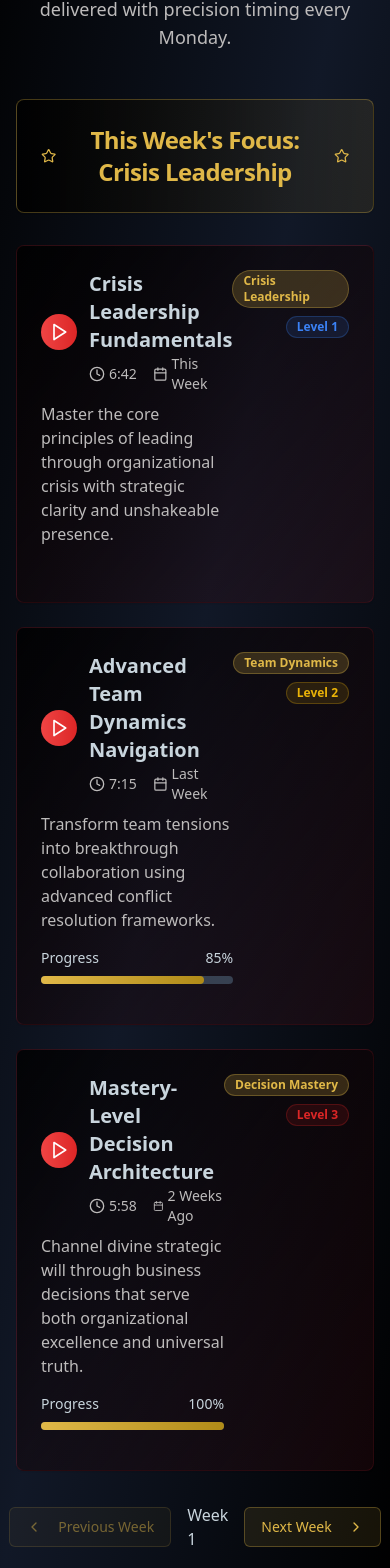
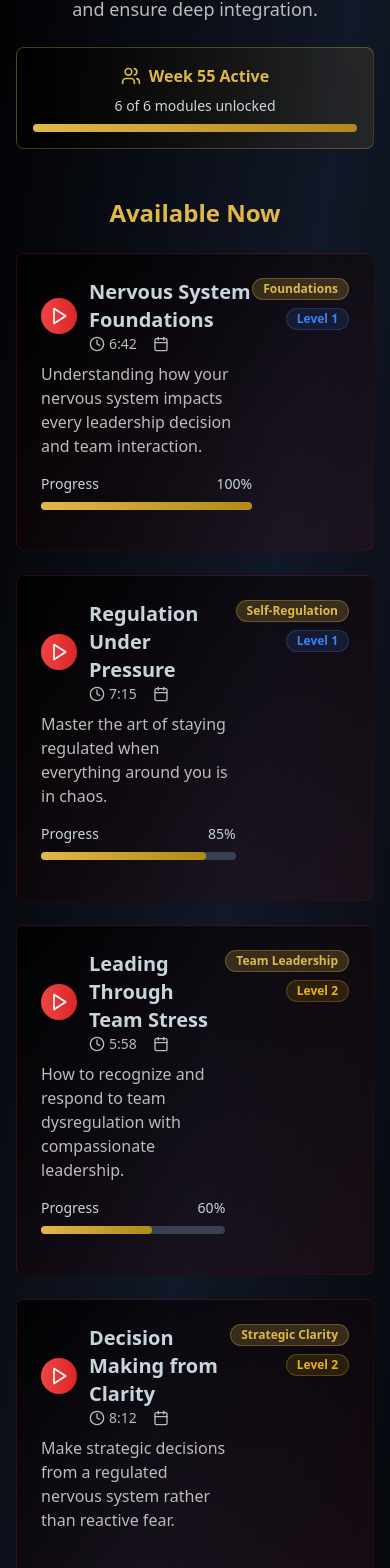
Before and after one commit to FutureGenLeaders/Leadership-Laboratory-, a React (Vite) app: page /monday-mastery in a window 390 px wide. Shown: the part 257-1825 px from the top of the page. Built offline with nearby package versions, Linux system fonts and the light colour scheme.

Commit message:
Add drip content feature
Implement weekly content release for video modules to prevent overwhelming users.

```diff
--- /dev/null
+++ b/src/components/ContentLock.tsx
@@ -0,0 +1,66 @@
+
+import React from 'react';
+import { Card, CardContent, CardHeader, CardTitle } from "@/components/ui/card";
+import { Badge } from "@/components/ui/badge";
+import { Lock, Calendar, Clock } from "lucide-react";
+
+interface ContentLockProps {
+  title: string;
+  weekNumber: number;
+  releaseDate: Date;
+  timeUntilRelease: string;
+  description?: string;
+}
+
+const ContentLock = ({ title, weekNumber, releaseDate, timeUntilRelease, description }: ContentLockProps) => {
+  return (
+    <Card className="opacity-60 border-2 border-dashed" style={{
+      background: 'linear-gradient(to bottom right, rgba(0, 0, 0, 0.6), rgba(107, 114, 128, 0.1))',
+      borderColor: 'rgba(107, 114, 128, 0.3)'
+    }}>
+      <CardHeader className="text-center">
+        <div className="flex items-center justify-center mb-4">
+          <div className="p-3 rounded-full bg-gray-600">
+            <Lock className="w-6 h-6 text-gray-300" />
+          </div>
+        </div>
+        <CardTitle className="text-lg" style={{ color: '#9CA3AF' }}>
+          {title}
+        </CardTitle>
+        <Badge variant="outline" style={{
+          backgroundColor: 'rgba(107, 114, 128, 0.2)',
+          color: '#9CA3AF',
+          borderColor: 'rgba(107, 114, 128, 0.3)'
+        }}>
+          Week {weekNumber}
+        </Badge>
+      </CardHeader>
+
+      <CardContent className="text-center space-y-4">
+        {description && (
+          <p className="text-sm" style={{ color: '#9CA3AF' }}>
+            {description}
+          </p>
+        )}
+
+        <div className="space-y-2">
+          <div className="flex items-center justify-center text-sm" style={{ color: '#9CA3AF' }}>
+            <Calendar className="w-4 h-4 mr-2" />
+            Releases {releaseDate.toLocaleDateString()}
+          </div>
+
+          <div className="flex items-center justify-center text-sm font-medium" style={{ color: '#E5E7EB' }}>
+            <Clock className="w-4 h-4 mr-2" />
+            {timeUntilRelease}
+          </div>
+        </div>
+
+        <div className="text-xs" style={{ color: '#6B7280' }}>
+          Content releases weekly to prevent overwhelm and ensure sustainable growth
+        </div>
+      </CardContent>
+    </Card>
+  );
+};
+
+export default ContentLock;
--- a/src/components/MasterclassLibrary.tsx
+++ b/src/components/MasterclassLibrary.tsx
@@ -1,9 +1,10 @@
-
 import React, { useState } from 'react';
 import { Card, CardContent, CardHeader, CardTitle } from "@/components/ui/card";
 import { Button } from "@/components/ui/button";
 import { Badge } from "@/components/ui/badge";
 import VideoPlayer from './VideoPlayer';
+import ContentLock from './ContentLock';
+import { useDripContent } from '../hooks/useDripContent';
 import {
   GraduationCap,
   Clock,
@@ -12,23 +13,26 @@ import {
   Shield,
   Zap,
   Users,
-  Target
+  Target,
+  Trophy
 } from "lucide-react";
 
 const MasterclassLibrary = () => {
   const [selectedMasterclass, setSelectedMasterclass] = useState<string | null>(null);
+  const { currentWeek, isContentAvailable, getNextReleaseDate, formatTimeUntilRelease } = useDripContent();
 
   const masterclasses = [
     {
       id: '1',
       title: 'Pressure Into Performance',
       duration: '18:42',
-      description: 'Master the core transformation methodology that converts organizational pressure into breakthrough performance. Learn the neural rewiring techniques used by Fortune 500 executives.',
+      description: 'Master the core transformation methodology that converts organizational pressure into breakthrough performance through nervous system regulation.',
       level: 1,
-      progress: 0,
+      progress: 100,
       icon: Target,
       color: 'from-blue-500 to-blue-600',
       difficulty: 'Foundation',
+      weekNumber: 2,
       keyTakeaways: [
         'The Pressure-Performance Paradox Framework',
         'Neural rewiring techniques for stress transformation',
@@ -38,53 +42,56 @@ const MasterclassLibrary = () => {
     },
     {
       id: '2',
-      title: 'The Antifragile Executive',
+      title: 'Leading with Nervous System Awareness',
       duration: '22:15',
-      description: 'Build resilience frameworks that make you stronger through chaos. Advanced methodologies for turning organizational volatility into strategic advantage.',
+      description: 'Build leadership resilience by understanding and working with your nervous system instead of against it.',
       level: 2,
       progress: 60,
       icon: Shield,
       color: 'from-green-500 to-green-600',
       difficulty: 'Advanced',
+      weekNumber: 4,
       keyTakeaways: [
-        'Antifragility principles for executive leadership',
-        'Chaos navigation and strategic opportunism',
-        'Building organizational immune systems',
-        'Volatility as competitive advantage'
+        'Co-regulation principles for team leadership',
+        'Recognizing dysregulation in yourself and others',
+        'Building organizational nervous system health',
+        'Sustainable leadership through regulation'
       ]
     },
     {
       id: '3',
-      title: 'Crisis Leadership Mastery',
+      title: 'Crisis Leadership with Compassion',
       duration: '25:33',
-      description: 'Lead through organizational chaos with unshakeable presence. The complete methodology for crisis transformation and team stabilization.',
+      description: 'Lead through organizational chaos with grounded presence while maintaining deep care for your people.',
       level: 2,
-      progress: 100,
+      progress: 30,
       icon: Zap,
       color: 'from-red-500 to-red-600',
       difficulty: 'Advanced',
+      weekNumber: 6,
       keyTakeaways: [
-        'Crisis leadership decision frameworks',
-        'Team stabilization under extreme pressure',
-        'Communication protocols for uncertainty',
-        'Strategic pivoting during organizational chaos'
+        'Crisis leadership with nervous system stability',
+        'Team stabilization through co-regulation',
+        'Communication from a regulated state',
+        'Strategic pivoting with compassionate clarity'
       ]
     },
     {
       id: '4',
-      title: 'Team Conflict Alchemy',
+      title: 'Conflict as Sacred Work',
       duration: '19:58',
-      description: 'Transform team tensions into breakthrough collaboration. The advanced art of converting organizational friction into innovation fuel.',
+      description: 'Transform team tensions into breakthrough collaboration by understanding conflict as nervous system communication.',
       level: 3,
-      progress: 25,
+      progress: 0,
       icon: Users,
       color: 'from-purple-500 to-purple-600',
       difficulty: 'Mastery',
+      weekNumber: 8,
       keyTakeaways: [
-        'Conflict as innovation catalyst',
+        'Conflict as nervous system information',
         'Sacred tension transformation techniques',
-        'Team consciousness elevation protocols',
-        'Breakthrough collaboration architectures'
+        'Team consciousness through regulation',
+        'Breakthrough collaboration from safety'
       ]
     }
   ];
@@ -143,6 +150,9 @@ const MasterclassLibrary = () => {
     );
   }
 
+  const availableMasterclasses = masterclasses.filter(m => isContentAvailable(m.weekNumber));
+  const lockedMasterclasses = masterclasses.filter(m => !isContentAvailable(m.weekNumber));
+
   return (
     <div className="min-h-screen bg-gradient-to-br from-black via-gray-900 to-black">
       {/* Sacred Geometry Background */}
@@ -165,14 +175,37 @@ const MasterclassLibrary = () => {
           <h2 className="text-2xl font-semibold mb-4" style={{ color: '#C9D5DD' }}>
             Deep-Dive Leadership Transformation
           </h2>
-          <p className="text-lg max-w-2xl mx-auto" style={{ color: '#BDBBBB' }}>
-            Comprehensive masterclasses designed to fundamentally transform your leadership approach through advanced frameworks and breakthrough methodologies.
+          <p className="text-lg max-w-2xl mx-auto mb-6" style={{ color: '#BDBBBB' }}>
+            Comprehensive masterclasses designed to fundamentally transform your leadership through nervous system awareness and regulation.
           </p>
+
+          {/* Progress Indicator */}
+          <Card className="max-w-md mx-auto border" style={{
+            background: 'linear-gradient(to right, rgba(0, 0, 0, 0.8), rgba(224, 184, 72, 0.1))',
+            borderColor: 'rgba(224, 184, 72, 0.3)'
+          }}>
+            <CardContent className="p-4 text-center">
+              <div className="flex items-center justify-center mb-2">
+                <Trophy className="w-5 h-5 mr-2" style={{ color: '#E0B848' }} />
+                <span className="font-semibold" style={{ color: '#E0B848' }}>
+                  {availableMasterclasses.length} of {masterclasses.length} Masterclasses
+                </span>
+              </div>
+              <p className="text-sm" style={{ color: '#C9D5DD' }}>
+                New masterclasses unlock as you progress
+              </p>
+            </CardContent>
+          </Card>
         </div>
 
-        {/* Masterclass Grid */}
+        {/* Available Masterclasses */}
+        {availableMasterclasses.length > 0 && (
+          <div className="mb-12">
+            <h3 className="text-2xl font-bold mb-6 text-center" style={{ color: '#E0B848' }}>
+              Available Now
+            </h3>
             <div className="grid md:grid-cols-2 gap-6">
-          {masterclasses.map((masterclass) => {
+              {availableMasterclasses.map((masterclass) => {
                 const IconComponent = masterclass.icon;
                 return (
                   <Card
@@ -260,6 +293,29 @@ const MasterclassLibrary = () => {
               })}
             </div>
           </div>
+        )}
+
+        {/* Locked Masterclasses */}
+        {lockedMasterclasses.length > 0 && (
+          <div className="mb-8">
+            <h3 className="text-2xl font-bold mb-6 text-center" style={{ color: '#6B7280' }}>
+              Unlocking Soon
+            </h3>
+            <div className="grid md:grid-cols-2 gap-6">
+              {lockedMasterclasses.map((masterclass) => (
+                <ContentLock
+                  key={masterclass.id}
+                  title={masterclass.title}
+                  weekNumber={masterclass.weekNumber}
+                  releaseDate={getNextReleaseDate(masterclass.weekNumber)}
+                  timeUntilRelease={formatTimeUntilRelease(masterclass.weekNumber)}
+                  description={masterclass.description}
+                />
+              ))}
+            </div>
+          </div>
+        )}
+      </div>
     </div>
   );
 };
--- a/src/components/MondayMastery.tsx
+++ b/src/components/MondayMastery.tsx
@@ -1,52 +1,84 @@
-
 import React, { useState } from 'react';
 import { Card, CardContent, CardHeader, CardTitle } from "@/components/ui/card";
 import { Button } from "@/components/ui/button";
 import { Badge } from "@/components/ui/badge";
 import VideoPlayer from './VideoPlayer';
+import ContentLock from './ContentLock';
+import { useDripContent } from '../hooks/useDripContent';
 import {
   Calendar,
   Play,
   Clock,
   Star,
   ChevronLeft,
-  ChevronRight
+  ChevronRight,
+  Users
 } from "lucide-react";
 
 const MondayMastery = () => {
   const [selectedVideo, setSelectedVideo] = useState<string | null>(null);
-  const [currentWeek, setCurrentWeek] = useState(0);
+  const { currentWeek, isContentAvailable, getContentStatus, getNextReleaseDate, formatTimeUntilRelease } = useDripContent();
 
   const weeklyVideos = [
     {
       id: '1',
-      title: 'Crisis Leadership Fundamentals',
+      title: 'Nervous System Foundations',
       duration: '6:42',
-      description: 'Master the core principles of leading through organizational crisis with strategic clarity and unshakeable presence.',
+      description: 'Understanding how your nervous system impacts every leadership decision and team interaction.',
       level: 1,
-      progress: 0,
-      releaseDate: 'This Week',
-      theme: 'Crisis Leadership'
+      progress: 100,
+      weekNumber: 1,
+      theme: 'Foundations'
     },
     {
       id: '2',
-      title: 'Advanced Team Dynamics Navigation',
+      title: 'Regulation Under Pressure',
       duration: '7:15',
-      description: 'Transform team tensions into breakthrough collaboration using advanced conflict resolution frameworks.',
-      level: 2,
+      description: 'Master the art of staying regulated when everything around you is in chaos.',
+      level: 1,
       progress: 85,
-      releaseDate: 'Last Week',
-      theme: 'Team Dynamics'
+      weekNumber: 2,
+      theme: 'Self-Regulation'
     },
     {
       id: '3',
-      title: 'Mastery-Level Decision Architecture',
+      title: 'Leading Through Team Stress',
       duration: '5:58',
-      description: 'Channel divine strategic will through business decisions that serve both organizational excellence and universal truth.',
+      description: 'How to recognize and respond to team dysregulation with compassionate leadership.',
+      level: 2,
+      progress: 60,
+      weekNumber: 3,
+      theme: 'Team Leadership'
+    },
+    {
+      id: '4',
+      title: 'Decision Making from Clarity',
+      duration: '8:12',
+      description: 'Make strategic decisions from a regulated nervous system rather than reactive fear.',
+      level: 2,
+      progress: 0,
+      weekNumber: 4,
+      theme: 'Strategic Clarity'
+    },
+    {
+      id: '5',
+      title: 'Conflict as Connection',
+      duration: '9:33',
+      description: 'Transform workplace conflict into deeper understanding and stronger teams.',
+      level: 2,
+      progress: 0,
+      weekNumber: 5,
+      theme: 'Conflict Resolution'
+    },
+    {
+      id: '6',
+      title: 'Sustainable Leadership Pace',
+      duration: '7:45',
+      description: 'Build leadership practices that sustain your energy rather than deplete it.',
       level: 3,
-      progress: 100,
-      releaseDate: '2 Weeks Ago',
-      theme: 'Decision Mastery'
+      progress: 0,
+      weekNumber: 6,
+      theme: 'Sustainability'
     }
   ];
 
@@ -84,6 +116,9 @@ const MondayMastery = () => {
     );
   }
 
+  const availableVideos = weeklyVideos.filter(video => isContentAvailable(video.weekNumber));
+  const lockedVideos = weeklyVideos.filter(video => !isContentAvailable(video.weekNumber));
+
   return (
     <div className="min-h-screen bg-gradient-to-br from-black via-gray-900 to-black">
       {/* Sacred Geometry Background */}
@@ -102,28 +137,44 @@ const MondayMastery = () => {
           <h2 className="text-2xl font-semibold mb-4" style={{ color: '#C9D5DD' }}>
             Weekly Leadership Wisdom Series
           </h2>
-          <p className="text-lg max-w-2xl mx-auto" style={{ color: '#BDBBBB' }}>
-            Transform your leadership through weekly strategic insights, frameworks, and breakthrough methodologies delivered with precision timing every Monday.
+          <p className="text-lg max-w-2xl mx-auto mb-6" style={{ color: '#BDBBBB' }}>
+            Transform your leadership through weekly neuroscience-based insights, released gradually to prevent overwhelm and ensure deep integration.
           </p>
-        </div>
 
-        {/* Current Week Highlight */}
-        <Card className="mb-8 bg-gradient-to-r border" style={{
+          {/* Progress Indicator */}
+          <Card className="max-w-md mx-auto border" style={{
             background: 'linear-gradient(to right, rgba(0, 0, 0, 0.8), rgba(224, 184, 72, 0.1))',
             borderColor: 'rgba(224, 184, 72, 0.3)'
           }}>
-          <CardHeader className="text-center">
-            <CardTitle className="text-2xl flex items-center justify-center" style={{ color: '#E0B848' }}>
-              <Star className="w-6 h-6 mr-2" />
-              This Week's Focus: Crisis Leadership
-              <Star className="w-6 h-6 ml-2" />
-            </CardTitle>
-          </CardHeader>
+            <CardContent className="p-4 text-center">
+              <div className="flex items-center justify-center mb-2">
+                <Users className="w-5 h-5 mr-2" style={{ color: '#E0B848' }} />
+                <span className="font-semibold" style={{ color: '#E0B848' }}>Week {currentWeek} Active</span>
+              </div>
+              <p className="text-sm" style={{ color: '#C9D5DD' }}>
+                {availableVideos.length} of {weeklyVideos.length} modules unlocked
+              </p>
+              <div className="w-full bg-gray-700 rounded-full h-2 mt-2">
+                <div
+                  className="h-2 rounded-full transition-all duration-300"
+                  style={{
+                    width: `${(availableVideos.length / weeklyVideos.length) * 100}%`,
+                    background: 'linear-gradient(to right, #E0B848, #B08B18)'
+                  }}
+                ></div>
+              </div>
+            </CardContent>
           </Card>
+        </div>
 
-        {/* Video Library */}
-        <div className="grid gap-6 mb-8">
-          {weeklyVideos.map((video) => (
+        {/* Available Videos */}
+        {availableVideos.length > 0 && (
+          <div className="mb-12">
+            <h3 className="text-2xl font-bold mb-6 text-center" style={{ color: '#E0B848' }}>
+              Available Now
+            </h3>
+            <div className="grid gap-6">
+              {availableVideos.map((video) => (
                 <Card
                   key={video.id}
                   className="group hover:scale-[1.02] transition-all duration-300 cursor-pointer border"
@@ -201,36 +252,50 @@ const MondayMastery = () => {
                 </Card>
               ))}
             </div>
+          </div>
+        )}
 
-        {/* Navigation */}
-        <div className="flex justify-center items-center gap-4">
-          <Button
-            variant="outline"
-            disabled={currentWeek === 0}
-            style={{
-              backgroundColor: 'rgba(224, 184, 72, 0.1)',
-              borderColor: 'rgba(224, 184, 72, 0.3)',
-              color: '#E0B848'
-            }}
-          >
-            <ChevronLeft className="w-4 h-4 mr-2" />
-            Previous Week
-          </Button>
+        {/* Upcoming/Locked Content */}
+        {lockedVideos.length > 0 && (
+          <div className="mb-8">
+            <h3 className="text-2xl font-bold mb-6 text-center" style={{ color: '#6B7280' }}>
+              Coming Soon
+            </h3>
+            <div className="grid md:grid-cols-2 gap-6">
+              {lockedVideos.slice(0, 4).map((video) => (
+                <ContentLock
+                  key={video.id}
+                  title={video.title}
+                  weekNumber={video.weekNumber}
+                  releaseDate={getNextReleaseDate(video.weekNumber)}
+                  timeUntilRelease={formatTimeUntilRelease(video.weekNumber)}
+                  description={video.description}
+                />
+              ))}
+            </div>
+          </div>
+        )}
 
-          <span style={{ color: '#C9D5DD' }}>Week {currentWeek + 1}</span>
-
-          <Button
-            variant="outline"
-            style={{
-              backgroundColor: 'rgba(224, 184, 72, 0.1)',
-              borderColor: 'rgba(224, 184, 72, 0.3)',
-              color: '#E0B848'
-            }}
-          >
-            Next Week
-            <ChevronRight className="w-4 h-4 ml-2" />
-          </Button>
-        </div>
+        {/* Drip Content Explanation */}
+        <Card className="border" style={{
+          background: 'linear-gradient(to bottom right, rgba(0, 0, 0, 0.8), rgba(224, 184, 72, 0.1))',
+          borderColor: 'rgba(224, 184, 72, 0.3)'
+        }}>
+          <CardHeader>
+            <CardTitle className="text-center text-xl" style={{ color: '#E0B848' }}>
+              Why Weekly Release?
+            </CardTitle>
+          </CardHeader>
+          <CardContent className="text-center space-y-4">
+            <p style={{ color: '#C9D5DD' }}>
+              Leadership transformation requires time for integration. Each weekly module builds on the previous,
+              allowing your nervous system to adapt and embody new patterns before moving forward.
+            </p>
+            <p className="text-sm" style={{ color: '#BDBBBB' }}>
+              This pacing prevents overwhelm and ensures sustainable, lasting change in how you lead.
+            </p>
+          </CardContent>
+        </Card>
       </div>
     </div>
   );
--- /dev/null
+++ b/src/hooks/useDripContent.ts
@@ -0,0 +1,65 @@
+
+import { useState, useEffect } from 'react';
+
+export interface DripContentItem {
+  id: string;
+  title: string;
+  description: string;
+  weekNumber: number;
+  isAvailable: boolean;
+  releaseDate: Date;
+  type: 'video' | 'masterclass' | 'session' | 'principle';
+}
+
+// Mock enrollment date - in real app this would come from user data
+const ENROLLMENT_DATE = new Date('2024-06-01'); // Simulating user enrolled June 1st
+
+export const useDripContent = () => {
+  const [currentWeek, setCurrentWeek] = useState(1);
+
+  useEffect(() => {
+    const now = new Date();
+    const timeDiff = now.getTime() - ENROLLMENT_DATE.getTime();
+    const weeksDiff = Math.floor(timeDiff / (1000 * 3600 * 24 * 7)) + 1;
+    setCurrentWeek(Math.max(1, weeksDiff));
+  }, []);
+
+  const isContentAvailable = (weekNumber: number): boolean => {
+    return weekNumber <= currentWeek;
+  };
+
+  const getContentStatus = (weekNumber: number) => {
+    if (weekNumber < currentWeek) return 'completed';
+    if (weekNumber === currentWeek) return 'current';
+    return 'locked';
+  };
+
+  const getNextReleaseDate = (weekNumber: number): Date => {
+    const releaseDate = new Date(ENROLLMENT_DATE);
+    releaseDate.setDate(releaseDate.getDate() + (weekNumber - 1) * 7);
+    return releaseDate;
+  };
+
+  const formatTimeUntilRelease = (weekNumber: number): string => {
+    if (weekNumber <= currentWeek) return '';
+
+    const releaseDate = getNextReleaseDate(weekNumber);
+    const now = new Date();
+    const timeDiff = releaseDate.getTime() - now.getTime();
+    const daysDiff = Math.ceil(timeDiff / (1000 * 3600 * 24));
+
+    if (daysDiff === 1) return 'Unlocks tomorrow';
+    if (daysDiff <= 7) return `Unlocks in ${daysDiff} days`;
+
+    const weeksDiff = Math.ceil(daysDiff / 7);
+    return `Unlocks in ${weeksDiff} weeks`;
+  };
+
+  return {
+    currentWeek,
+    isContentAvailable,
+    getContentStatus,
+    getNextReleaseDate,
+    formatTimeUntilRelease
+  };
+};
```
Lines whose indentation alone changed are shown as unchanged.
